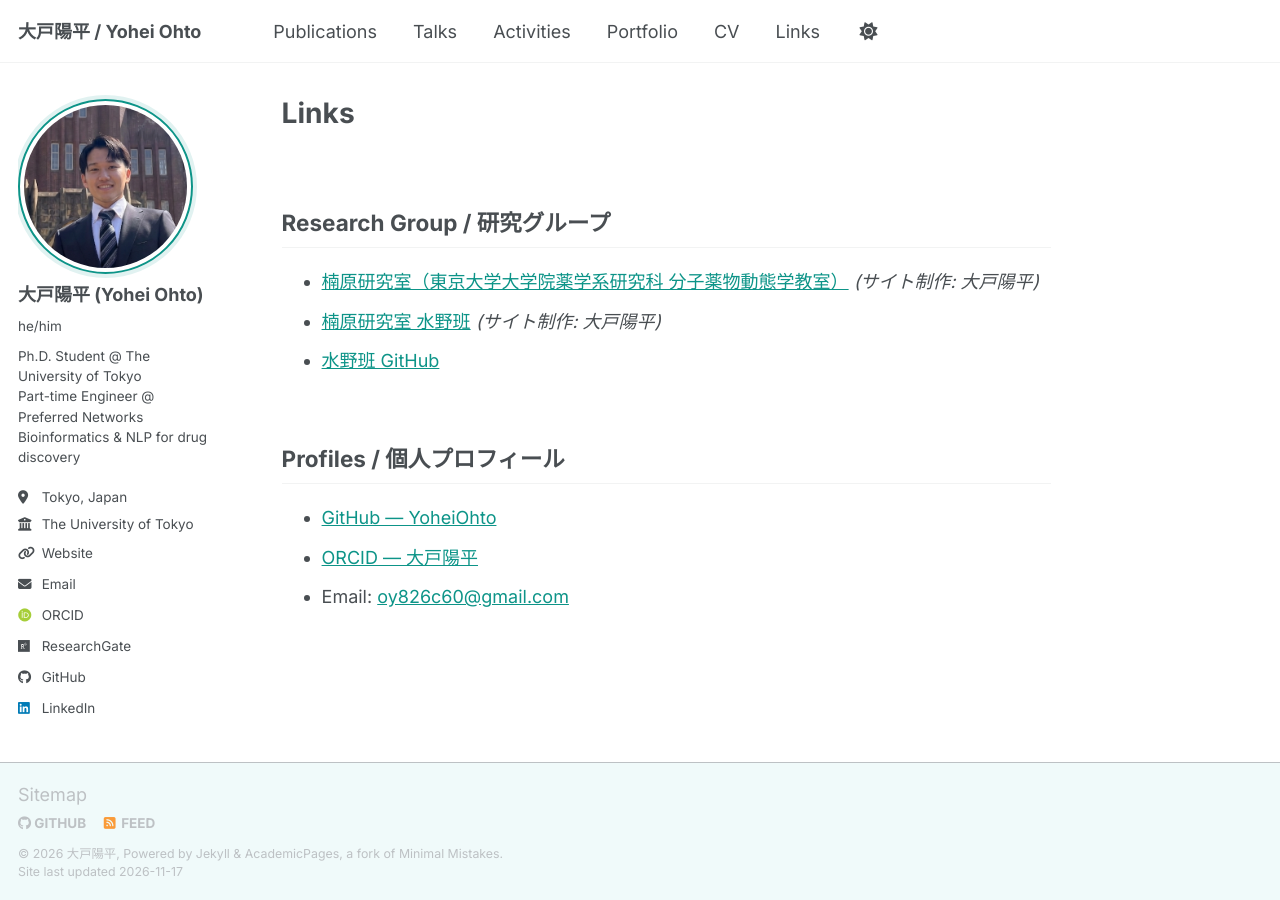
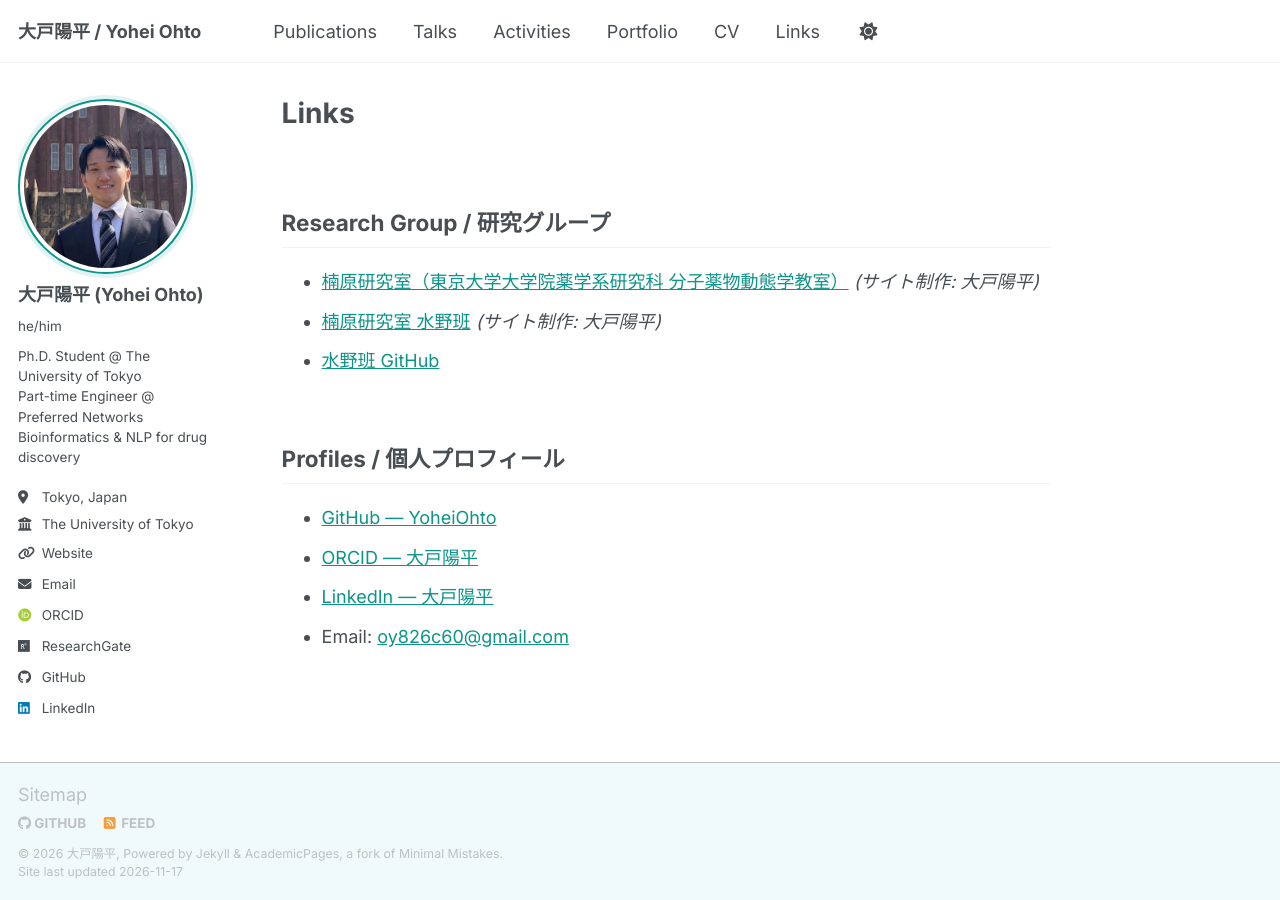
Before and after one commit to YoheiOhto/YoheiOhto.github.io, a Jekyll site: the page built from _pages/links.md, in a window 1280 px wide. Built offline with Jekyll 4.4.1, drawn with Linux system fonts in a browser that asks for light colours; some web fonts are replaced; a script bundle is joined from its source files by our own code; library files that are not in the unit come from our copies.

Commit message:
Show LinkedIn on contact pages and in structured data

```diff
--- a/_config.yml
+++ b/_config.yml
@@ -154,6 +154,10 @@ social:
   type                   : # Person or Organization (defaults to Person)
   name                   : # If the user or organization name differs from the site's name
   links: # An array of links to social media profiles
+    - "https://github.com/YoheiOhto"
+    - "https://orcid.org/0009-0006-3116-3007"
+    - "https://www.researchgate.net/profile/Yohei-Ohto"
+    - "https://www.linkedin.com/in/%E9%99%BD%E5%B9%B3-%E5%A4%A7%E6%88%B8-82ba072b2"
 
 
 # Analytics
--- a/_data/cv.json
+++ b/_data/cv.json
@@ -17,6 +17,11 @@
         "network": "GitHub",
         "username": "YoheiOhto",
         "url": "https://github.com/YoheiOhto"
+      },
+      {
+        "network": "LinkedIn",
+        "username": "陽平-大戸-82ba072b2",
+        "url": "https://www.linkedin.com/in/%E9%99%BD%E5%B9%B3-%E5%A4%A7%E6%88%B8-82ba072b2"
       }
     ]
   },
--- a/_pages/links.md
+++ b/_pages/links.md
@@ -17,4 +17,5 @@ Profiles / 個人プロフィール
 
 - [GitHub — YoheiOhto](https://github.com/YoheiOhto)
 - [ORCID — 大戸陽平](https://orcid.org/0009-0006-3116-3007)
+- [LinkedIn — 大戸陽平](https://www.linkedin.com/in/%E9%99%BD%E5%B9%B3-%E5%A4%A7%E6%88%B8-82ba072b2)
 - Email: [oy826c60@gmail.com](mailto:oy826c60@gmail.com)
```
Also changed, not shown: _pages/about.md (+1 -0 lines).
